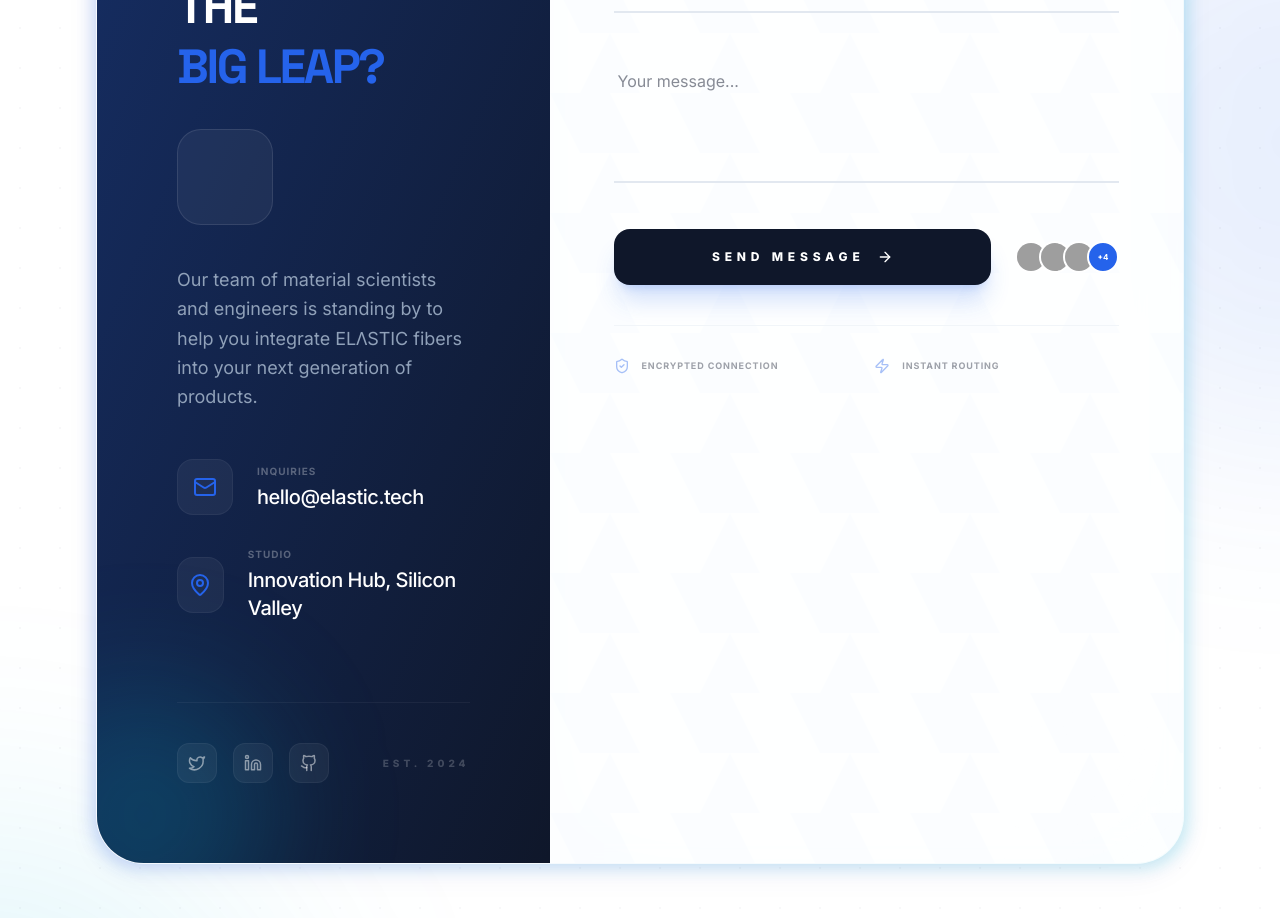
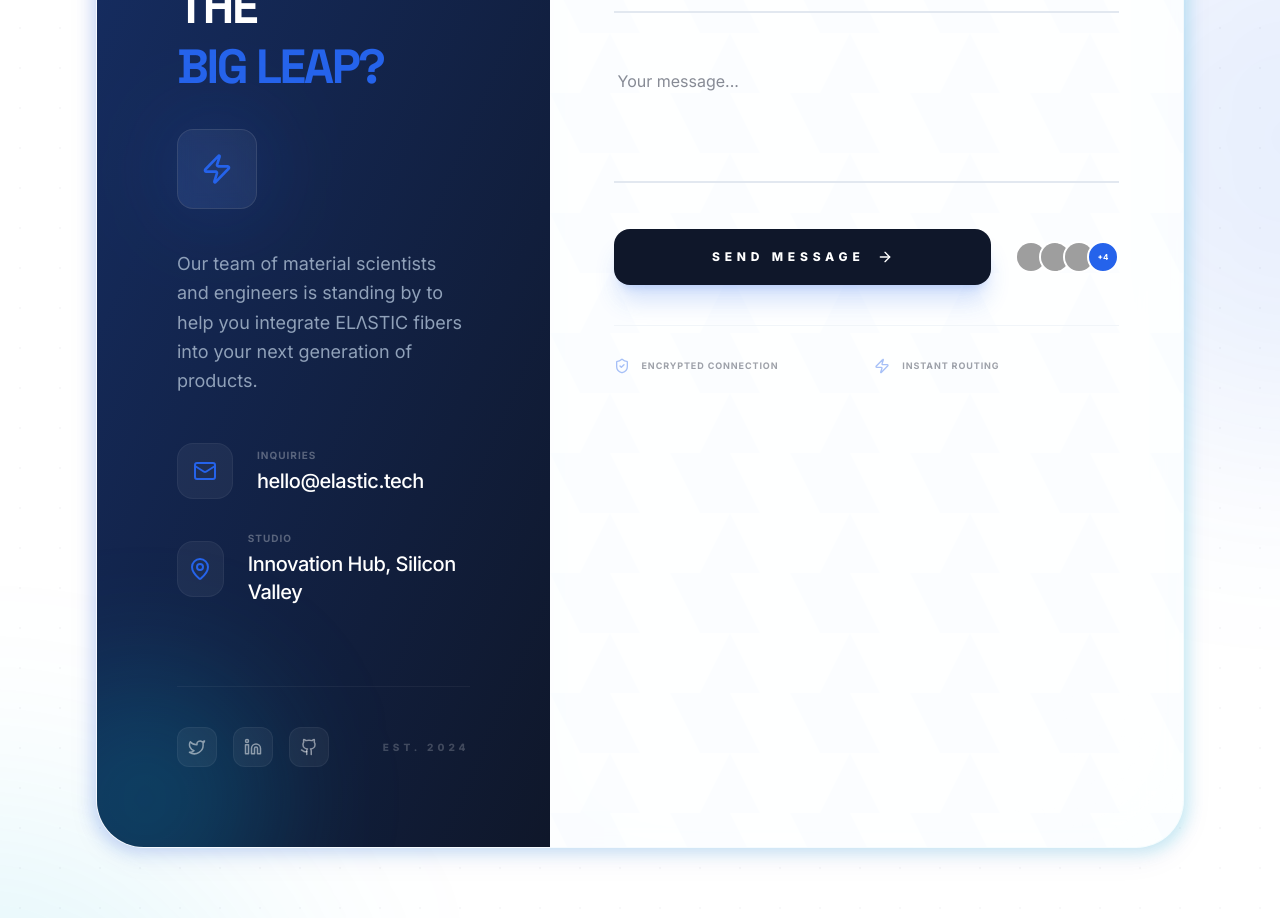
Before and after one commit to taibejaved485-afk/Elastic, a React (Vite) app: page / in a window 1280 px wide. Shown: the part 5440-6358 px from the top of the page. Built offline with nearby package versions, Linux system fonts and the light colour scheme; no server answers; grey boxes are pictures that could not be loaded.

Commit message:
feat(Contact): Enhance visual appeal of contact section
Replaces Lottie animation with a dynamic, animated icon component featuring subtle scaling and rotation effects, and a new background gradient for improved visual engagement.

```diff
--- a/src/components/Contact.tsx
+++ b/src/components/Contact.tsx
@@ -183,11 +183,23 @@ export default function Contact() {
                     <span className="text-brand-blue">BIG LEAP?</span>
                   </h3>
 
-                  <div className="w-24 h-24 mb-10 rounded-3xl bg-white/5 border border-white/10 flex items-center justify-center overflow-hidden group/lottie">
-                    <LottieAnimation
-                      animationUrl="https://lottie.host/8e2b86e8-3a81-432d-9486-d2ca019a776a/yH09m8dI9G.json"
-                      className="w-full h-full scale-110 group-hover/lottie:scale-125 transition-transform duration-500"
+                  <div className="relative w-20 h-20 mb-10 group/icon">
+                    <motion.div
+                      animate={{
+                        scale: [1, 1.2, 1],
+                        rotate: [0, 5, -5, 0]
+                      }}
+                      transition={{
+                        duration: 4,
+                        repeat: Infinity,
+                        ease: "easeInOut"
+                      }}
+                      className="absolute inset-0 bg-brand-blue/20 blur-2xl rounded-full"
                     />
+                    <div className="relative w-full h-full rounded-2xl bg-white/5 border border-white/10 flex items-center justify-center overflow-hidden backdrop-blur-sm group-hover/icon:border-brand-blue/50 transition-colors duration-500">
+                      <Zap className="w-8 h-8 text-brand-blue group-hover/icon:scale-125 transition-transform duration-500" />
+                      <div className="absolute inset-0 bg-gradient-to-tr from-brand-blue/10 to-transparent" />
+                    </div>
                   </div>
 
                   <p className="text-slate-400 text-lg mb-12 max-w-sm font-light leading-relaxed">
```
